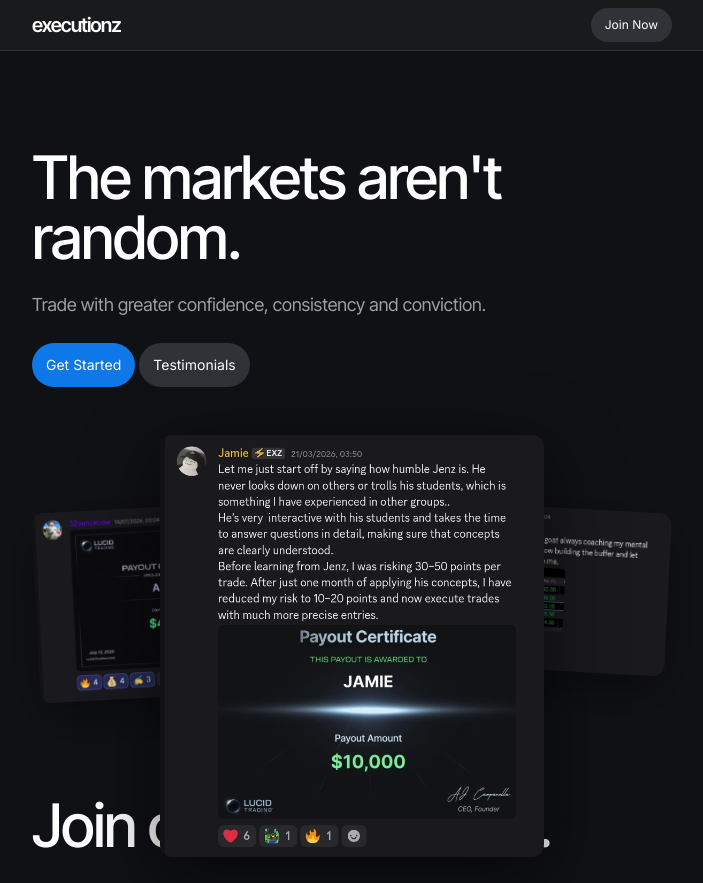
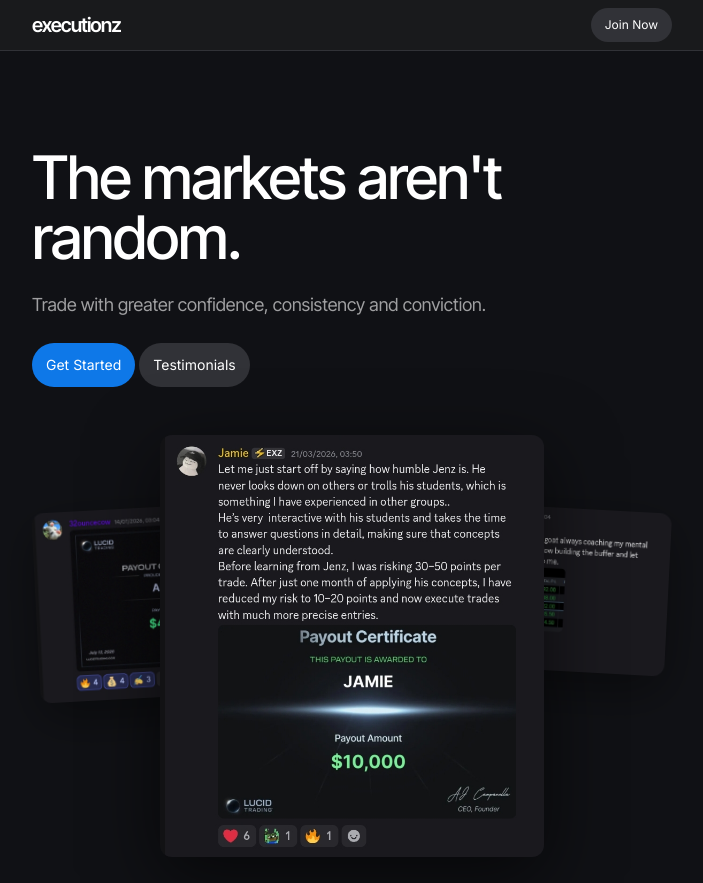
Before and after one commit to w1mayankz/Executionz, a React (Create React App) app: page / in a window 1280 px wide. Shown: the top 883 px of the page, without its empty margins (288-991 px from the left). Built offline with nearby package versions, Linux system fonts and the light colour scheme.

Commit message:
Update App.js

```diff
--- a/src/App.js
+++ b/src/App.js
@@ -339,7 +339,7 @@
                 </div>
               </div>
 
-              <h1 className="mt-30 text-white text-4xl lg:text-6xl font-medium tracking-tight lg:tracking-none font-['Inter_Tight']">
+              <h1 className="mt-24 text-white text-4xl lg:text-6xl font-medium tracking-tight lg:tracking-none font-['Inter_Tight']">
                 Join our free discord.
               </h1>
               <p className="mt-6 text-white/60 leading-normal text-base lg:text-lg font-normal font-['Inter_Tight']">
```
